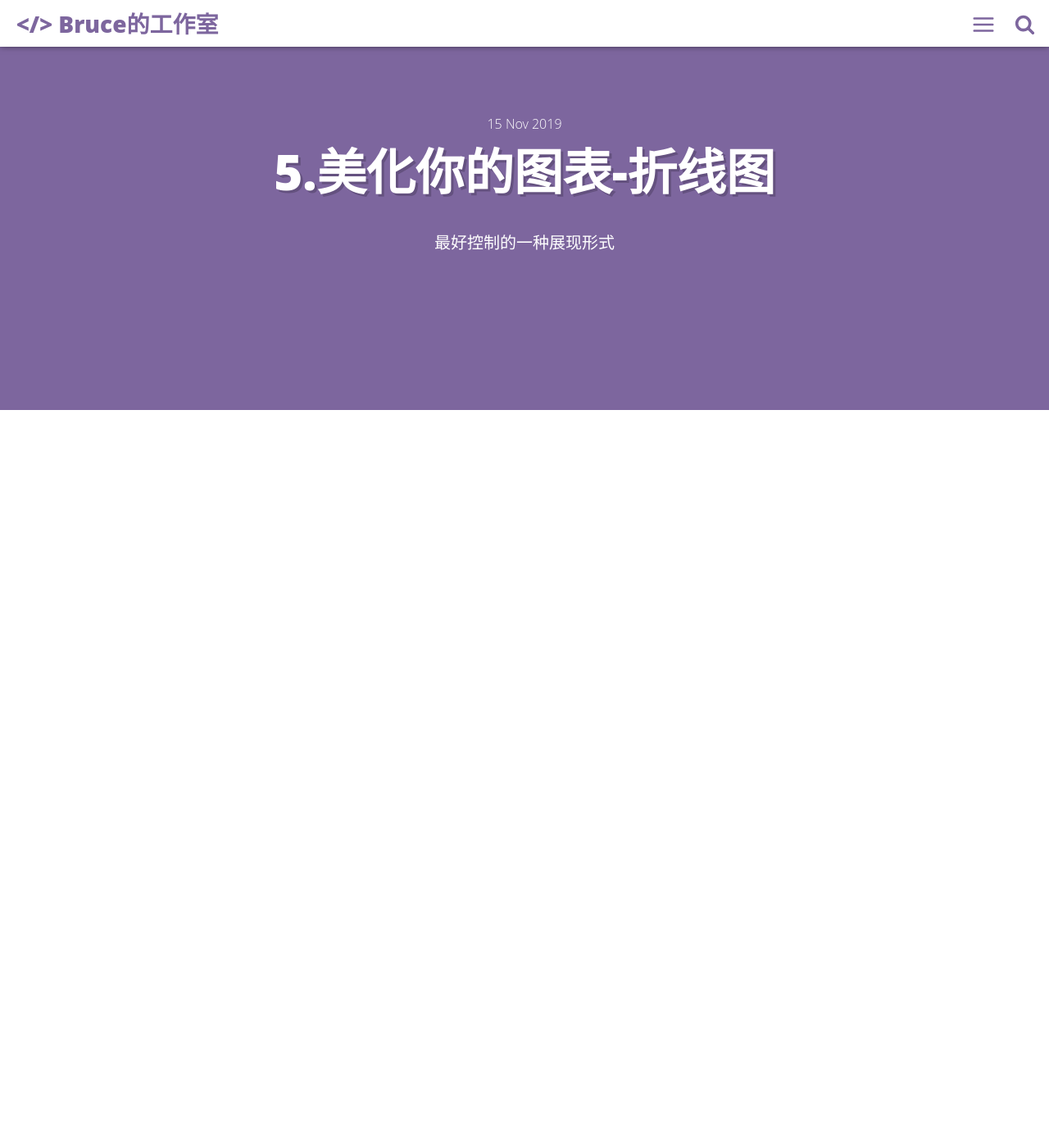
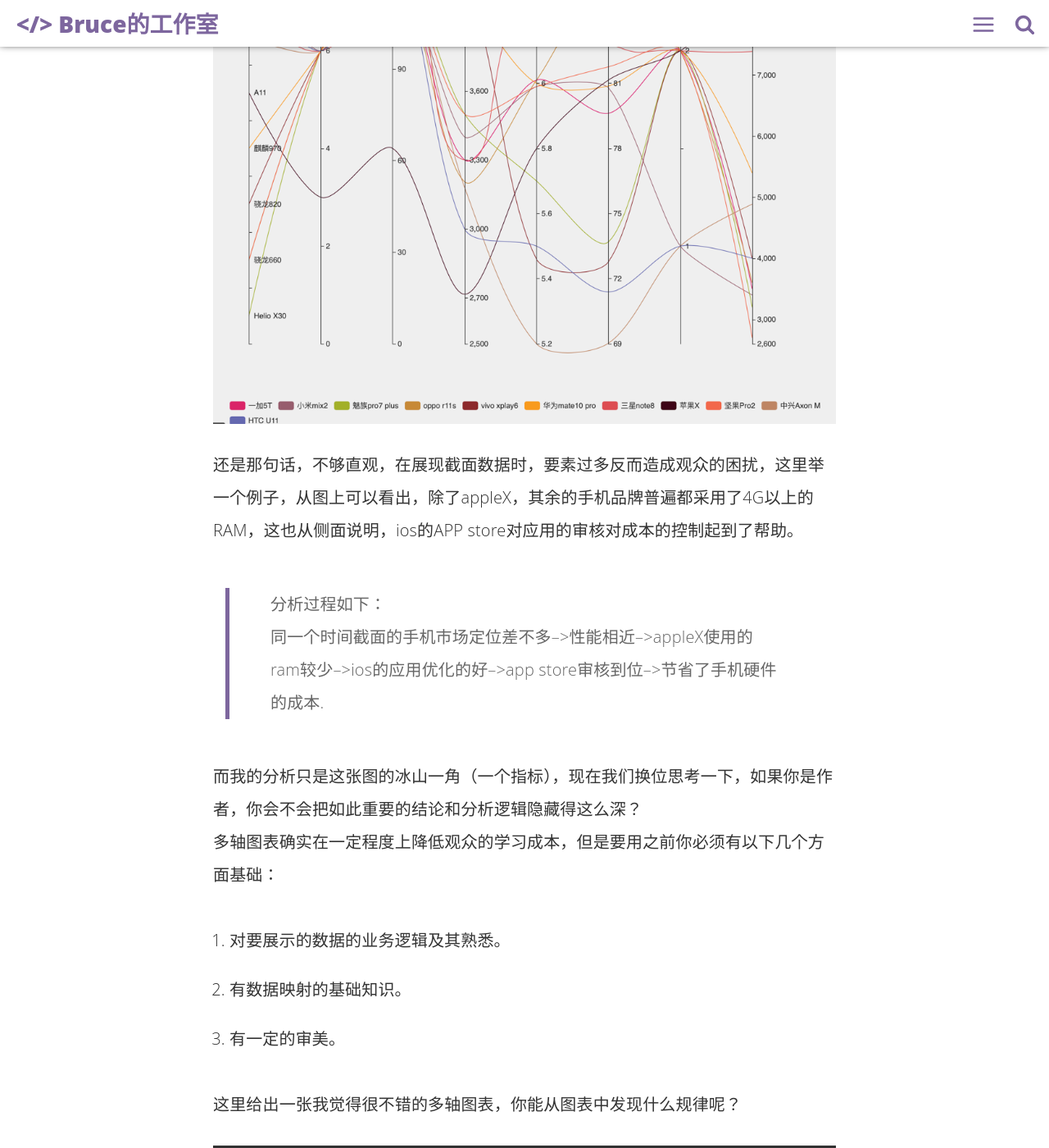
Before and after one commit to bruce827/portfolio, a Jekyll site: the page built from _posts/2019-11-15-datavisualization-05.md, in a window 1280 px wide and 1400 px high, scrolled down 5702 px. Shown: the whole window at 82% size. Built offline with Jekyll 4.4.1, drawn with Linux system fonts in a browser that asks for light colours; comment, search, counter and statistics services are not loaded; some of the changed text lies outside the part shown.

Commit message:
完成折线图

```diff
--- a/_posts/2019-11-15-datavisualization-05.md
+++ b/_posts/2019-11-15-datavisualization-05.md
@@ -41,4 +41,23 @@
 ## 折线图常犯的错误
 ### 1. Y轴范围或间隔选取不当
 ![Y轴]({{"05/Y.png" | prepend: page.image | prepend: site.baseurl}})
-这张图从Y坐标可以看出，作者已经很用心
+这张图从Y坐标可以看出，作者已经很用心,纵坐标并没有从0开始显示，而选在90%作为零点应该是在业务上考虑到了普遍情况下应该都是在90%以上进行观测，所以才有的这张图。但是在我的眼里，第一眼看上去的印象就是不好的。
+我的建议是：
+1. 如果是web实现，可以使用动态纵坐标，这样就不用考虑纵坐标的范围问题。
+2. 如果想突出说明指标一直维持在一个很高的水平，那应该在图表上标注最低点且突出显示。
+> 一个好的图表一定要直观，不然很多人都会由于先入为主的印象而给你减分。
+
+### 2. 多轴图表处理
+![多轴]({{"05/panlle.png" | prepend: page.image | prepend: site.baseurl}})
+还是那句话，不够直观，在展现截面数据时，要素过多反而造成观众的困扰，这里举一个例子，从图上可以看出，除了appleX，其余的手机品牌普遍都采用了4G以上的RAM，这也从侧面说明，ios的APP store对应用的审核对成本的控制起到了帮助。
+> 分析过程如下：
+同一个时间截面的手机市场定位差不多-->性能相近-->appleX使用的ram较少-->ios的应用优化的好-->app store审核到位-->节省了手机硬件的成本.
+
+而我的分析只是这张图的冰山一角（一个指标），现在我们换位思考一下，如果你是作者，你会不会把如此重要的结论和分析逻辑隐藏得这么深？
+多轴图表确实在一定程度上降低观众的学习成本，但是要用之前你必须有以下几个方面基础：
+1. 对要展示的数据的业务逻辑及其熟悉。
+2. 有数据映射的基础知识。
+3. 有一定的审美。
+
+这里给出一张我觉得很不错的多轴图表，你能从图表中发现什么规律呢？
+![AQI]({{"05/AQI.png" | prepend: page.image | prepend: site.baseurl}})
```
Also changed, not shown: assets/img/dataAnalyze/05/AQI.png (added), assets/img/dataAnalyze/05/panlle.png (added).
